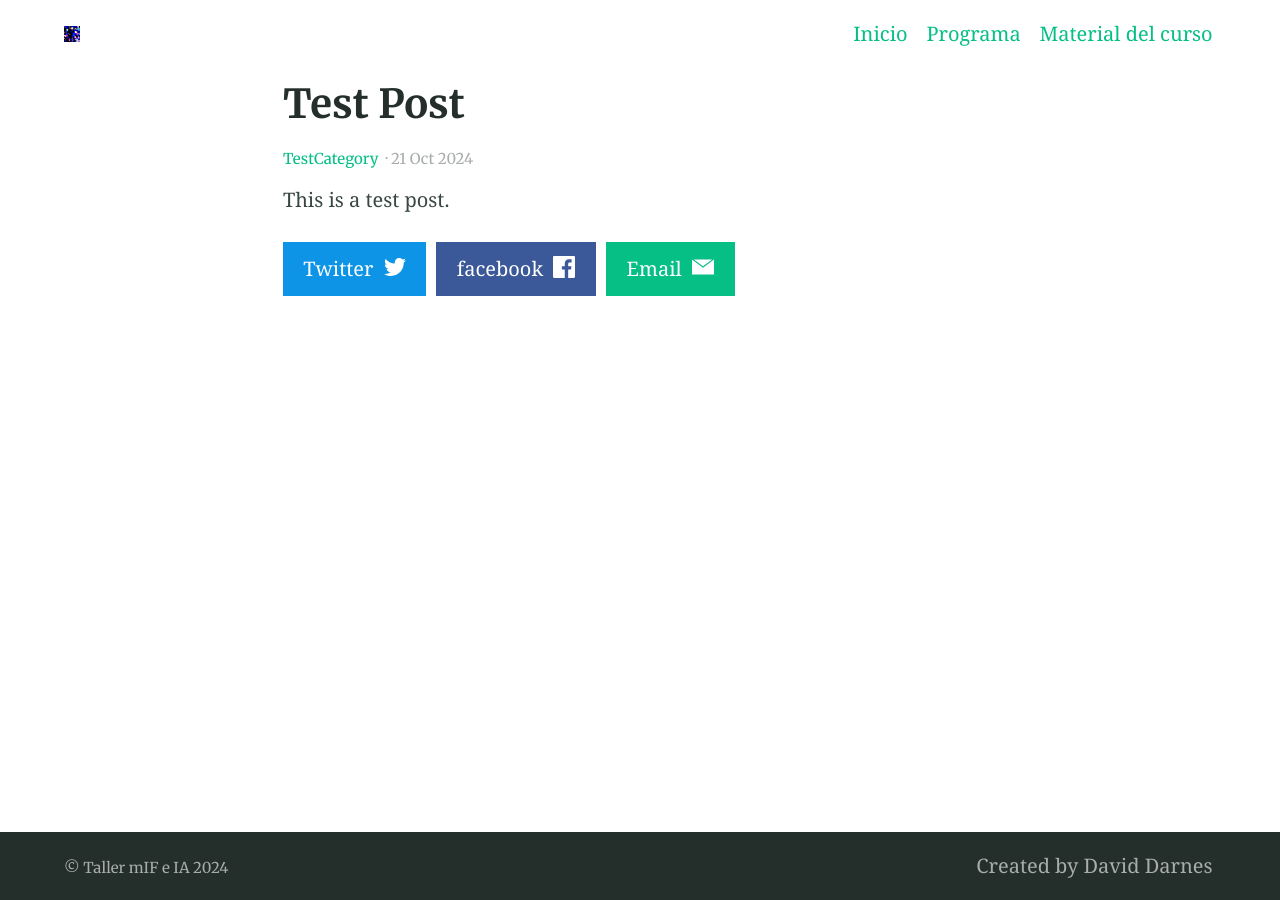
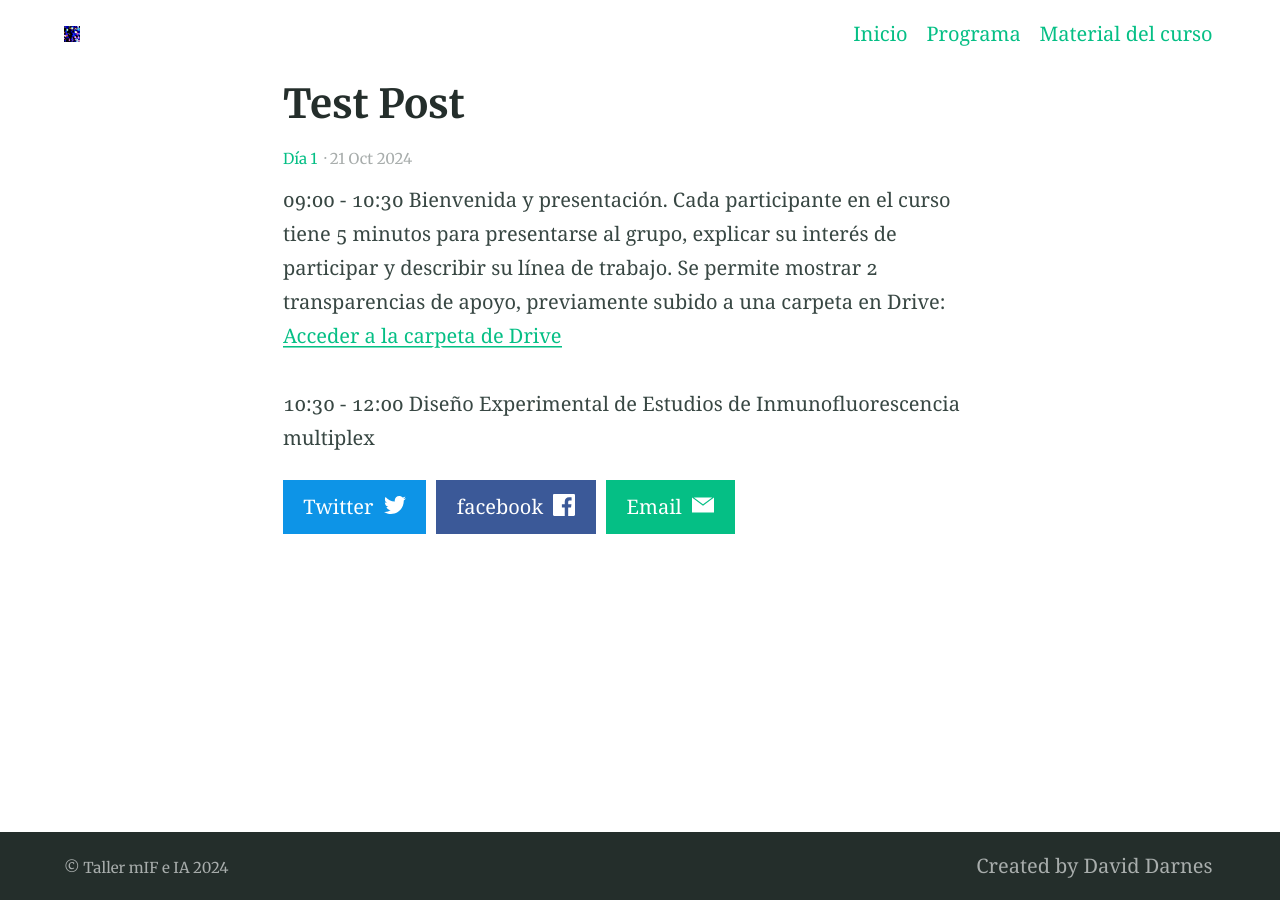
Before and after one commit to acnilo/202411_LNMA_IA-mIF, a Jekyll site: the page built from _posts/2024-10-21-Draft.md, in a window 1280 px wide. Built offline with Jekyll 4.4.1, drawn with Linux system fonts in a browser that asks for light colours.

Commit message:
Update 2024-10-21-Draft.md

```diff
--- a/_posts/2024-10-21-Draft.md
+++ b/_posts/2024-10-21-Draft.md
@@ -2,6 +2,10 @@
 title: Test Post
 date: 2024-10-21
 categories:
-  - TestCategory
+  - Día 1
 ---
-This is a test post.
+09:00 - 10:30
+Bienvenida y presentación. Cada participante en el curso tiene 5 minutos para presentarse al grupo, explicar su interés de participar y describir su línea de trabajo. Se permite mostrar 2 transparencias de apoyo, previamente subido a una carpeta en Drive: [Acceder a la carpeta de Drive](https://drive.google.com/drive/folders/1bucoOfbVS0Z7-osnFdqa5DDG_OdaMsLE?usp=drive_link)
+
+10:30 - 12:00
+Diseño Experimental de Estudios de Inmunofluorescencia multiplex
```
